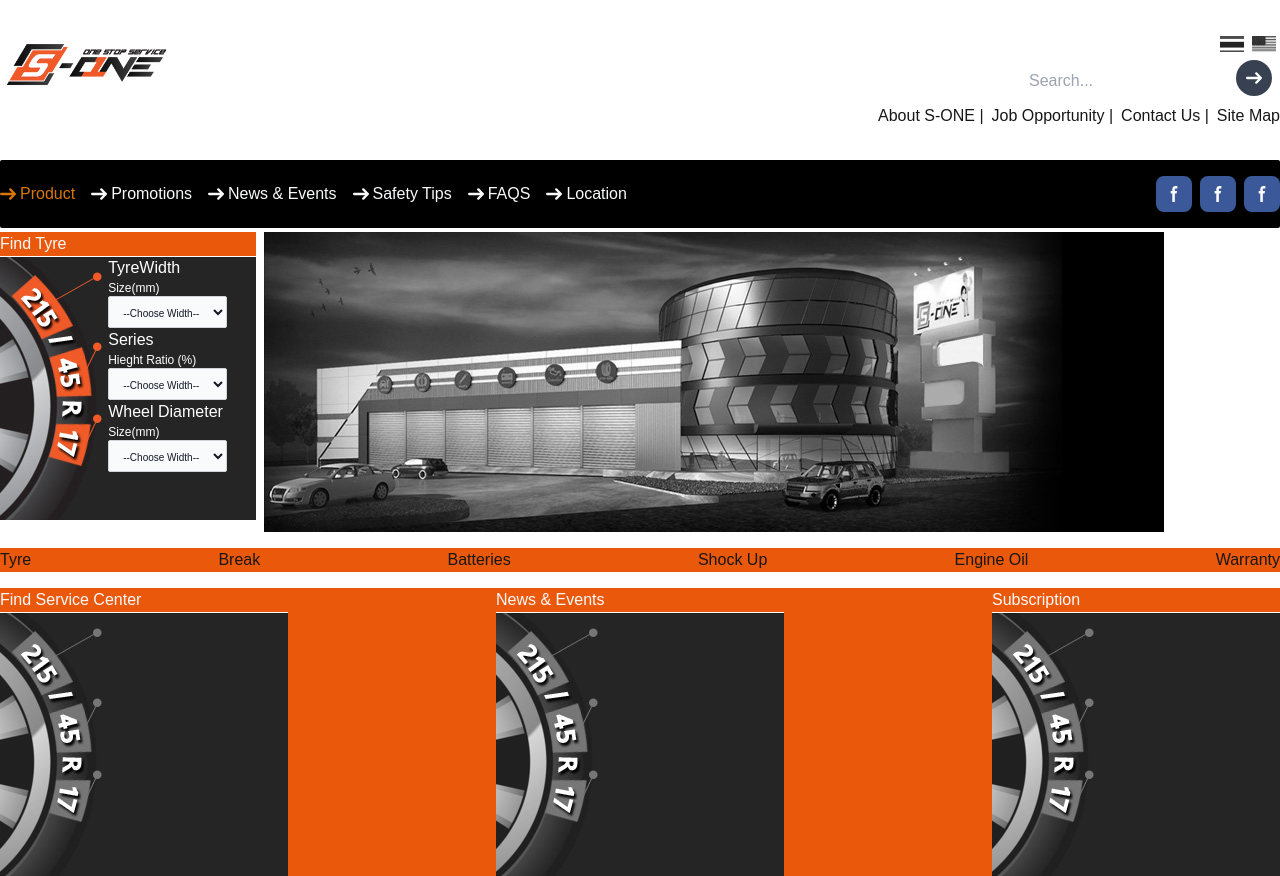
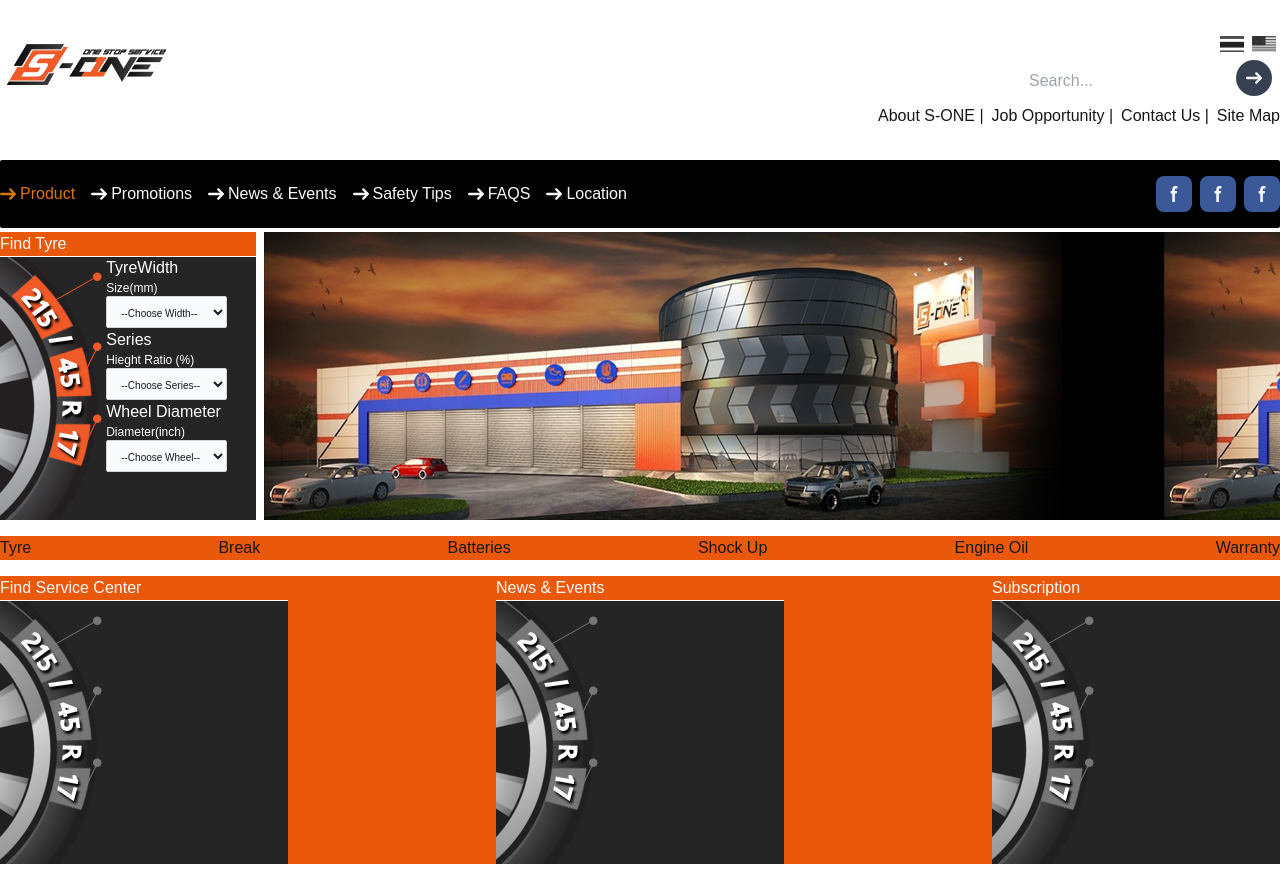
Before and after one commit to Jadedvi104/vanilajs-to-next, a Next.js app: page / in a window 1280 px wide. Built offline with nearby package versions, Linux system fonts and the light colour scheme.

Commit message:
add dynamic categories

```diff
--- a/src/components/BannerAndSearch.jsx
+++ b/src/components/BannerAndSearch.jsx
@@ -1,4 +1,5 @@
 import React from "react";
+import FindTire from "@/components/micros/FindTire"
 
 const BannerAndSearch = () => {
   return (
@@ -14,64 +15,9 @@
       "
         >
           {/* Find Tire Section */}
-          <div className="shrink-0 mr-2">
-            <h1 className="text-gray-50 bg-orange-600 min-w-64">Find Tyre</h1>
-            <div
-              className="
-              relative
-              bg-tyrefilterImg
-              w-full h-full
-              bg-no-repeat"
-            >
-              <div className="absolute right-[1.8rem]">
-                <div className="">
-                  <div>
-                    <h1 className="text-white">TyreWidth</h1>
-                    <p className="text-white text-xs">{`Size(mm)`}</p>
-                    <select className="bg-gray-50 border border-gray-300 text-gray-900 text-[0.625rem] rounded-sm focus:ring-blue-500 focus:border-blue-500 block h-8 w-full p-2.5 text-xsdark:bg-gray-700 dark:border-gray-600 dark:placeholder-gray-400 dark:text-white dark:focus:ring-blue-500 dark:focus:border-blue-500">
-                      <option defaultValue>--Choose Width--</option>
-                      <option value="220">220</option>
-                    </select>
-                  </div>
-                  <div>
-                    <h1 className="text-white">Series</h1>
-                    <p className="text-white text-xs">{`Hieght Ratio (%)`}</p>
-                    <select className="bg-gray-50 border border-gray-300 text-gray-900 text-[0.625rem] rounded-sm focus:ring-blue-500 focus:border-blue-500 block h-8 w-full p-2.5 text-xsdark:bg-gray-700 dark:border-gray-600 dark:placeholder-gray-400 dark:text-white dark:focus:ring-blue-500 dark:focus:border-blue-500">
-                      <option defaultValue>--Choose Width--</option>
-                      <option value="220">220</option>
-                    </select>
-                  </div>
-                  <div>
-                    <h1 className="text-white">Wheel Diameter</h1>
-                    <p className="text-white text-xs">{`Size(mm)`}</p>
-                    <select className="bg-gray-50 border border-gray-300 text-gray-900 text-[0.625rem] rounded-sm focus:ring-blue-500 focus:border-blue-500 block h-8 w-full p-2.5 text-xsdark:bg-gray-700 dark:border-gray-600 dark:placeholder-gray-400 dark:text-white dark:focus:ring-blue-500 dark:focus:border-blue-500">
-                      <option defaultValue>--Choose Width--</option>
-                      <option value="220">220</option>
-                    </select>
-                  </div>
-
-
-                </div>
-              </div>
-            </div>
-          </div>
-
-          <div className="grow">
-            <figure
-              className={`
-            transition-all
-            duration-300
-            cursor-pointer
-            filter grayscale hover:grayscale-0`}
-            >
-              <a href="#">
-                <img
-                  className=""
-                  src="/images/SOne_index_banner.jpg"
-                  alt="image description"
-                />
-              </a>
-            </figure>
+          <FindTire/>
+          <div className="grow bg-bannerImage
+          w-max min-h-[18rem]">
           </div>
         </div>
       </section>
--- a/src/components/micros/FindTire.jsx
+++ b/src/components/micros/FindTire.jsx
@@ -3,24 +3,47 @@
 const FindTire = () => {
   return (
     <>
-      <div>
-        <form className="max-w-sm mx-auto">
-          <label
-            for="tyrewidth"
-            className="block mb-2 text-sm font-medium text-gray-900 dark:text-white"
-          >
-            TyreWidth
-          </label>
-          <select
-            id="tyrewidth"
-            className="bg-gray-50 border border-gray-300 text-gray-900 text-sm rounded-lg focus:ring-blue-500 focus:border-blue-500 block w-full p-2.5 dark:bg-gray-700 dark:border-gray-600 dark:placeholder-gray-400 dark:text-white dark:focus:ring-blue-500 dark:focus:border-blue-500"
-          >
-            <option selected>--Choose a Tyre Width--</option>
-            <option value="220">220</option>
-          </select>
-        </form>
+      <div className="shrink-0 mr-2">
+            <h1 className="text-gray-50 bg-orange-600 min-w-64">Find Tyre</h1>
+            <div
+              className="
+              relative
+              bg-tyrefilterImg
+              w-full h-full
+              bg-no-repeat"
+            >
+              <div className="absolute right-[1.8rem]">
+                <div className="">
+                  <div>
+                    <h1 className="text-white">TyreWidth</h1>
+                    <p className="text-white text-xs">{`Size(mm)`}</p>
+                    <select className="bg-gray-50 border border-gray-300 text-gray-900 text-[0.625rem] rounded-sm focus:ring-blue-500 focus:border-blue-500 block h-8 w-full p-2.5 text-xsdark:bg-gray-700 dark:border-gray-600 dark:placeholder-gray-400 dark:text-white dark:focus:ring-blue-500 dark:focus:border-blue-500">
+                      <option defaultValue>--Choose Width--</option>
+                      <option value="220">220</option>
+                    </select>
+                  </div>
+                  <div>
+                    <h1 className="text-white">Series</h1>
+                    <p className="text-white text-xs">{`Hieght Ratio (%)`}</p>
+                    <select className="bg-gray-50 border border-gray-300 text-gray-900 text-[0.625rem] rounded-sm focus:ring-blue-500 focus:border-blue-500 block h-8 w-full p-2.5 text-xsdark:bg-gray-700 dark:border-gray-600 dark:placeholder-gray-400 dark:text-white dark:focus:ring-blue-500 dark:focus:border-blue-500">
+                      <option defaultValue>--Choose Series--</option>
+                      <option value="220">220</option>
+                    </select>
+                  </div>
+                  <div>
+                    <h1 className="text-white">Wheel Diameter</h1>
+                    <p className="text-white text-xs">{`Diameter(inch)`}</p>
+                    <select className="bg-gray-50 border border-gray-300 text-gray-900 text-[0.625rem] rounded-sm focus:ring-blue-500 focus:border-blue-500 block h-8 w-full p-2.5 text-xsdark:bg-gray-700 dark:border-gray-600 dark:placeholder-gray-400 dark:text-white dark:focus:ring-blue-500 dark:focus:border-blue-500">
+                      <option defaultValue>--Choose Wheel--</option>
+                      <option value="220">220</option>
+                    </select>
+                  </div>
 
-      </div>
+
+                </div>
+              </div>
+            </div>
+          </div>
     </>
   );
 };
--- a/tailwind.config.ts
+++ b/tailwind.config.ts
@@ -10,6 +10,7 @@
     extend: {
       backgroundImage:{
         tyrefilterImg: "url('/images/SOne_index_bg_searchtype.jpg')"
+        ,bannerImage: "url('/images/SOne_index_banner.jpg')"
       },
       colors: {
         background: "var(--background)",
```
